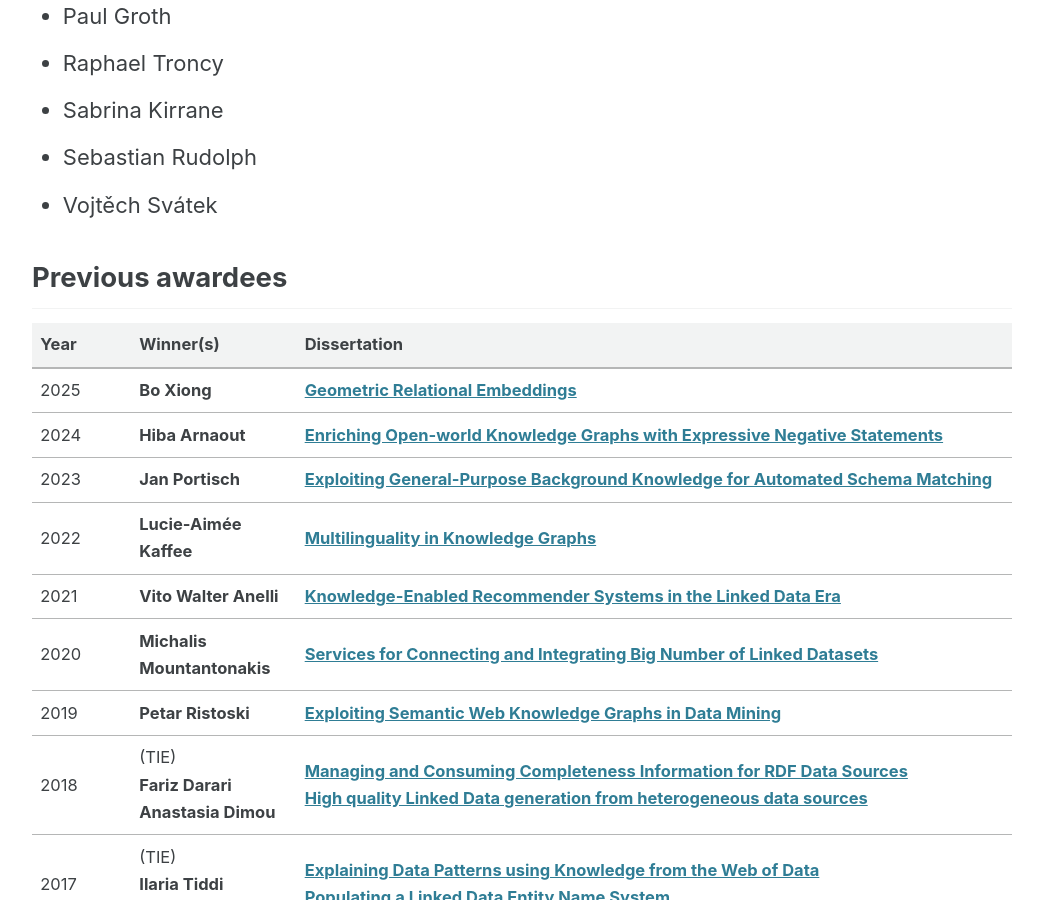
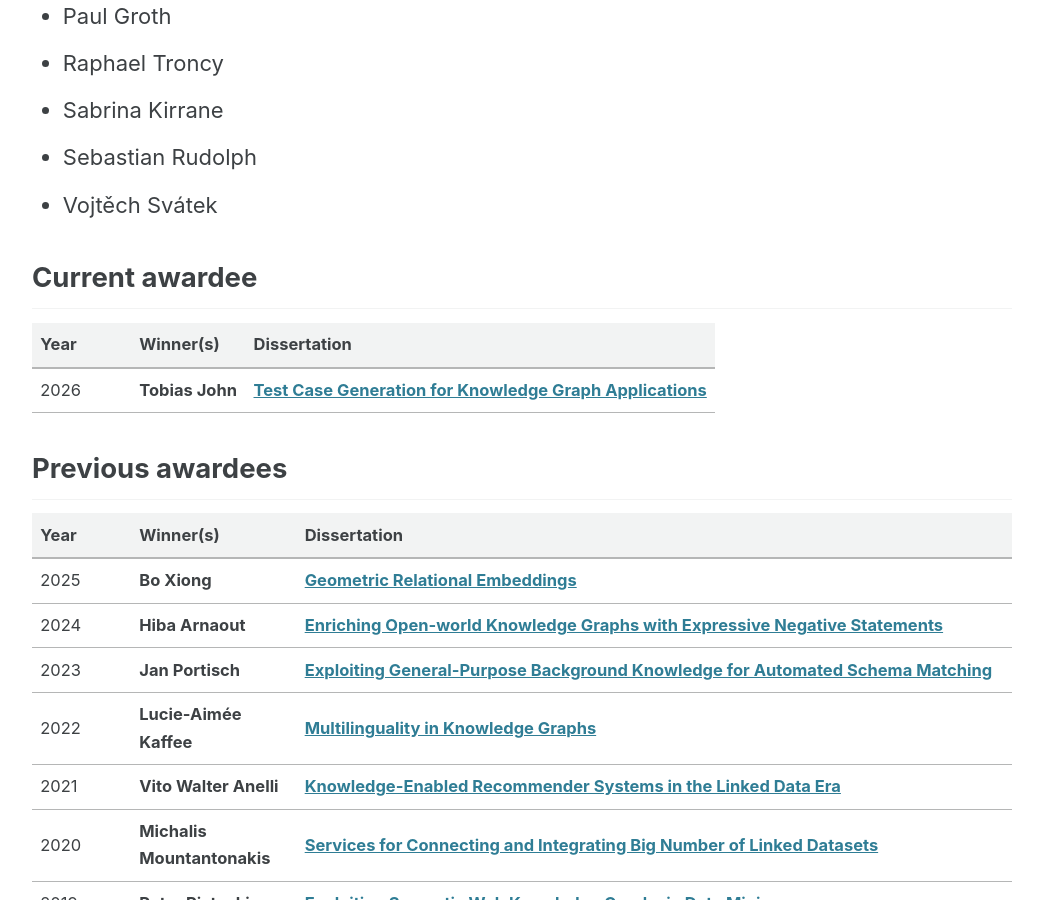
Before and after one commit to Semantic-Web-Science-Association/swsa_website, a Jekyll site: the page built from _awards/distinguished-dissertation-award.md, in a window 1280 px wide and 900 px high, scrolled down 3518 px. Shown: the whole window, without its empty margins (118-1161 px from the left). Built offline with Jekyll 4.4.1, drawn with Linux system fonts in a browser that asks for light colours; cached includes are drawn as plain includes.

Commit message:
add current awardee

```diff
--- a/_awards/distinguished-dissertation-award.md
+++ b/_awards/distinguished-dissertation-award.md
@@ -5,6 +5,7 @@ permalink: /awards/distinguished-dissertation-award/
 redirect_from:
   - /content/swsa-distinguished-dissertation-award
 ---
+
 
 **We are pleased to announce that the 2026 SWSA Distinguished Dissertation Award goes to Tobias John with <a href="https://www.nb.no/items/143a507760baaeb92ec5f3cbd8578540" target="_blank" rel="noopener">Test Case Generation for Knowledge Graph Applications</a>.**
 
@@ -78,6 +79,32 @@ For questions, contact: [swsadissertationaward2026@easychair.org](mailto:swsadis
 - Sabrina Kirrane
 - Sebastian Rudolph
 - Vojtěch Svátek
+
+## Current awardee
+
+<table>
+  <thead>
+    <tr>
+      <th style="text-align:left; min-width:4.5rem; white-space:nowrap;">Year</th>
+      <th style="text-align:left;">Winner(s)</th>
+      <th style="text-align:left;">Dissertation</th>
+    </tr>
+  </thead>
+  <tbody>
+
+    <tr>
+      <td style="white-space:nowrap;">2026</td>
+      <td><strong>Tobias John</strong></td>
+      <td>
+        <strong>
+          <a href="https://www.nb.no/items/143a507760baaeb92ec5f3cbd8578540" target="_blank" rel="noopener">
+            Test Case Generation for Knowledge Graph Applications
+          </a>
+        </strong>
+      </td>
+    </tr>
+  </tbody>
+</table>
 
 ## Previous awardees
 
```
